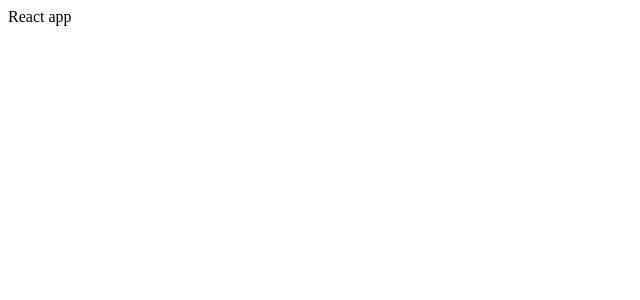
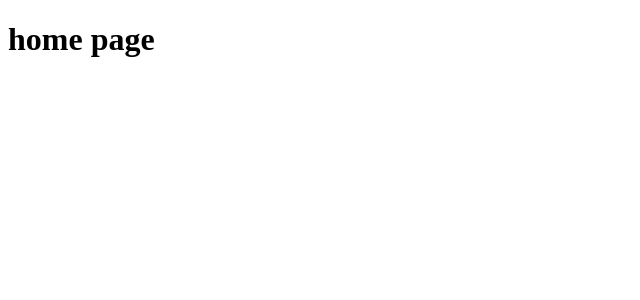
Before and after one commit to halhal23/design, a React (Create React App) app in the folder front/: page / in a window 1280 px wide. Shown: the top 300 px of the page, without its empty margins (0-640 px from the left). Built offline with nearby package versions, Linux system fonts and the light colour scheme.

Commit message:
install and setup react router dom

```diff
--- a/front/package.json
+++ b/front/package.json
@@ -10,6 +10,7 @@
     "@types/node": "^12.0.0",
     "@types/react": "^17.0.0",
     "@types/react-dom": "^17.0.0",
+    "@types/react-router-dom": "^5.1.7",
     "@typescript-eslint/eslint-plugin": "^4.0.3",
     "@typescript-eslint/parser": "^4.0.3",
     "eslint": "^7.12.1",
@@ -20,6 +21,7 @@
     "eslint-plugin-react": "^7.23.2",
     "react": "^17.0.2",
     "react-dom": "^17.0.2",
+    "react-router-dom": "^5.2.0",
     "react-scripts": "4.0.3",
     "typescript": "^4.1.2",
     "web-vitals": "^1.0.1"
--- a/front/src/App.tsx
+++ b/front/src/App.tsx
@@ -1,7 +1,8 @@
 import React from 'react'
+import Router from './Router'
 
 const App: React.FC = () => {
-  return <div>React app</div>
+  return <Router />
 }
 
 export default App
--- /dev/null
+++ b/front/src/Router.tsx
@@ -0,0 +1,17 @@
+import React from 'react'
+import { BrowserRouter, Route, Switch } from 'react-router-dom'
+import Home from './pages/Home'
+import Test from './pages/Test'
+
+const Router: React.FC = () => {
+  return (
+    <BrowserRouter>
+      <Switch>
+        <Route exact path="/" component={Home} />
+        <Route exact path="/test" component={Test} />
+      </Switch>
+    </BrowserRouter>
+  )
+}
+
+export default Router
--- /dev/null
+++ b/front/src/pages/Home.tsx
@@ -0,0 +1,11 @@
+import React from 'react'
+
+const Home: React.FC = () => {
+  return (
+    <div>
+      <h1>home page</h1>
+    </div>
+  )
+}
+
+export default Home
--- /dev/null
+++ b/front/src/pages/Test.tsx
@@ -0,0 +1,11 @@
+import React from 'react'
+
+const Test: React.FC = () => {
+  return (
+    <div>
+      <h1>test page</h1>
+    </div>
+  )
+}
+
+export default Test
```
Also changed, not shown: 1 other file (tests, documents, lock files or other folders).
